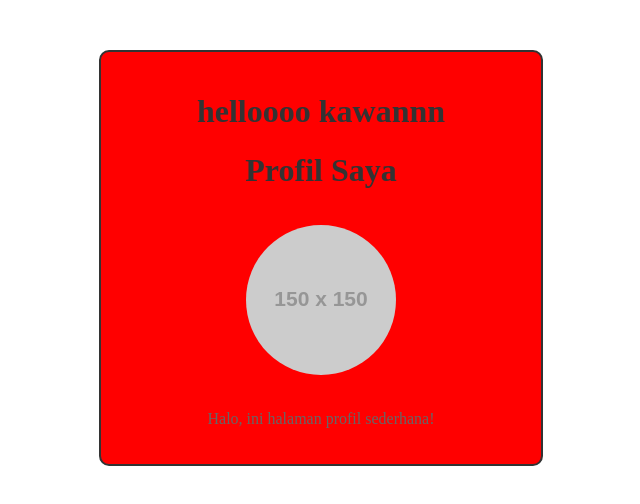
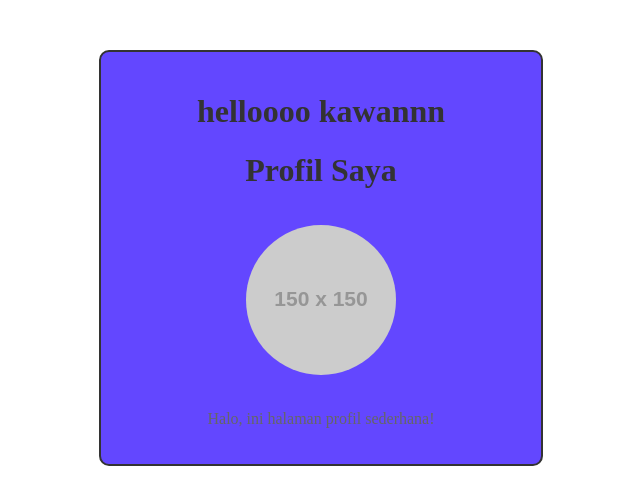
Before and after one commit to maullanaadam82-sudo/belajarawal, a React (Vite) app: page / in a window 1280 px wide. Shown: the top 504 px of the page, without its empty margins (319-959 px from the left). Built offline with nearby package versions, Linux system fonts and the light colour scheme.

Commit message:
Update profil.css

```diff
--- a/src/profil.css
+++ b/src/profil.css
@@ -6,7 +6,7 @@
 
   border-radius: 10px;
   text-align: center;
-  background-color: #ff0000;
+  background-color: #6347ff;
 }
 
 .profil-img {
```
